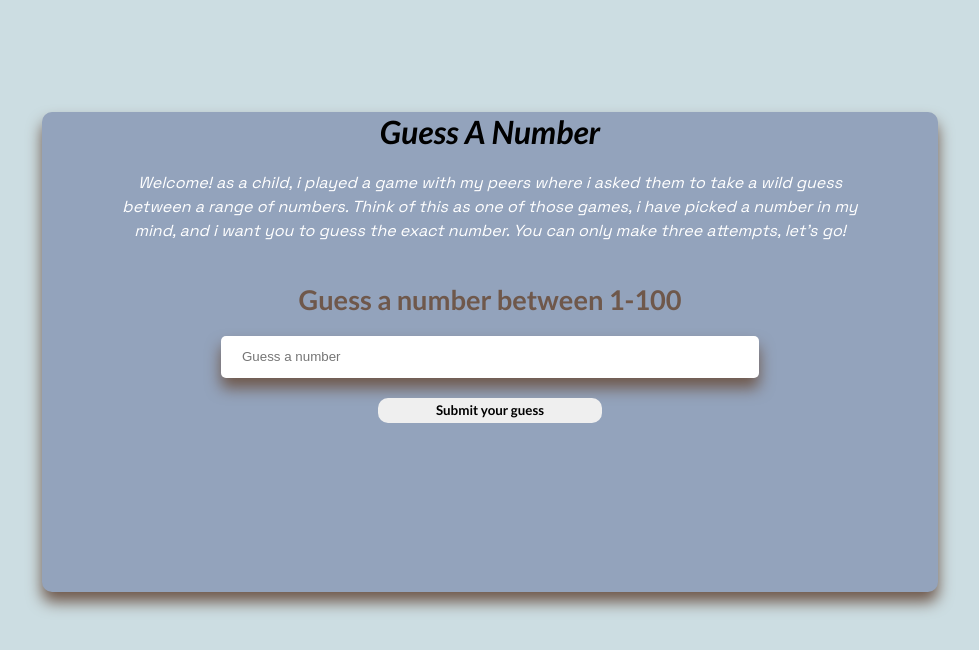
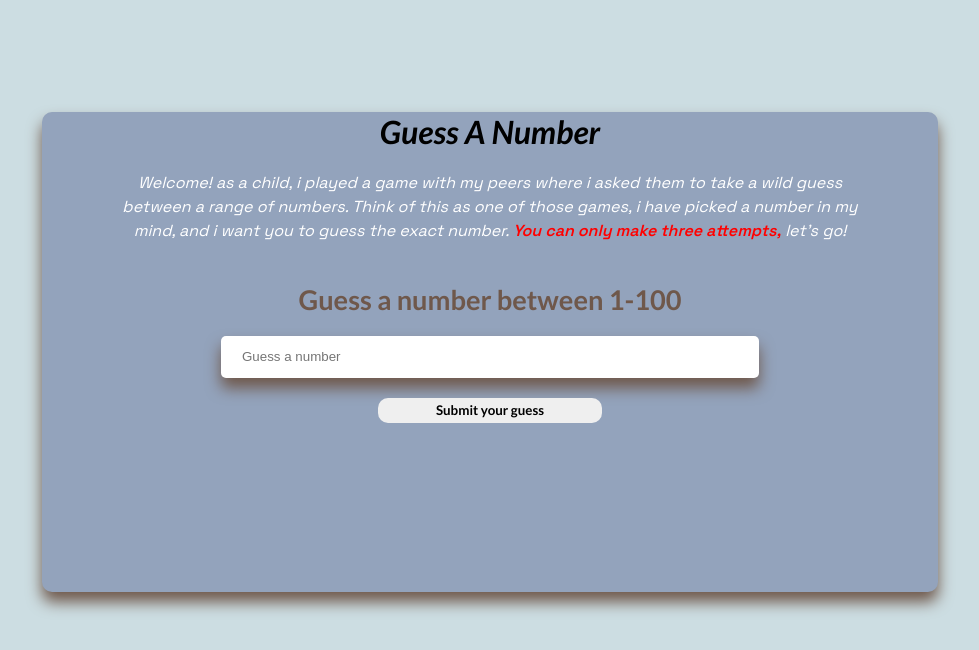
Before and after one commit to pelzmagic/guess_game, a plain HTML site: page index.html in a window 1280 px wide. Shown: the whole page, without its empty margins (150-1129 px from the left). Drawn offline with Linux system fonts and the light colour scheme.

Commit message:
A guess game

```diff
--- a/index.html
+++ b/index.html
@@ -10,7 +10,7 @@
 <body>
     <div class="container">
         <h1 class="heading"><em>Guess A Number</em></h1>
-        <p class="introduction"><em>Welcome! as a child, i played a game with my peers where i asked them to take a wild guess between a range of numbers. Think of this as one of those games, i have picked a number in my mind, and i want you to guess the exact number. You can only make three attempts, let's go!</em></p>
+        <p class="introduction"><em>Welcome! as a child, i played a game with my peers where i asked them to take a wild guess between a range of numbers. Think of this as one of those games, i have picked a number in my mind, and i want you to guess the exact number. <span>You can only make three attempts,</span> let's go!</em></p>
         <p class="form_details">Guess a number between 1-100</p>
         <form action="" id="form">
             <label for="number">
--- a/style.css
+++ b/style.css
@@ -47,6 +47,10 @@ p {
 }
 form {
     position:relative;
+}
+span {
+    color:red;
+    font-weight:600;
 }
 input {
     width:60%;
```
